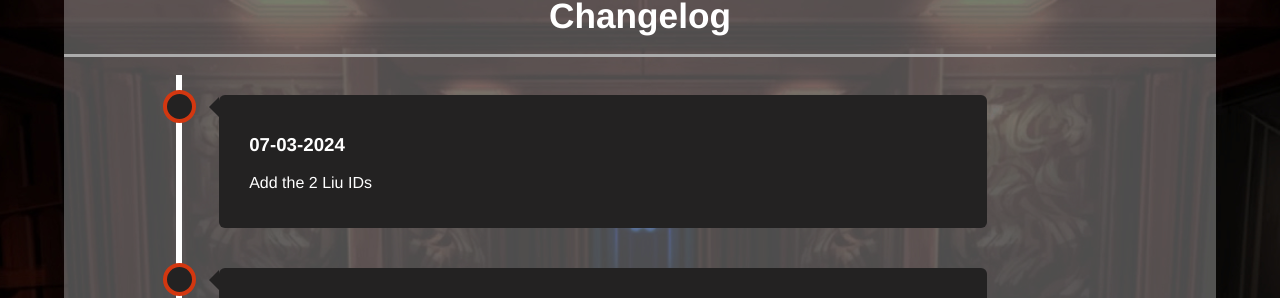
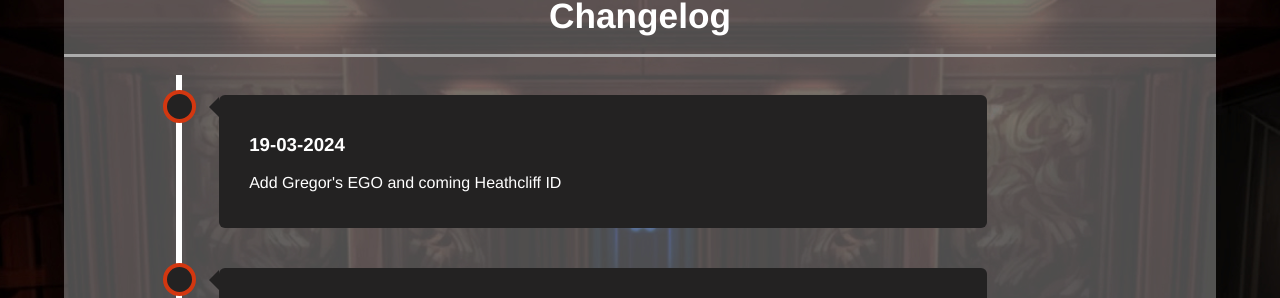
Before and after one commit to xfdxfdxfd/dantedoglcb, a Vue app: page /LCB/Changelog in a window 1280 px wide. Shown: the part 158-456 px from the top of the page. Built offline with nearby package versions, Linux system fonts and the light colour scheme.

Commit message:
Add Gregor's EGO and coming Heathcliff ID

```diff
--- a/src/components/data.js
+++ b/src/components/data.js
@@ -118,6 +118,7 @@ export default {
                 },
                 HeathIDs: {
                     IDs: {
+                        "Öufi Association South Section 3 Heathcliff": { rarity: "Rarity000", uptied: "0", level:1 },
                         "R Corp. 4th Pack Rabbit Heathcliff": { rarity: "Rarity000", uptied: "0", level:1 },
                         "The Pequod Harpooneer Heathcliff": { rarity: "Rarity000", uptied: "0", level:1 },
                         "Lobotomy E.G.O::Sunshower Heathcliff": { rarity: "Rarity000", uptied: "0", level:1 },
@@ -224,7 +225,8 @@ export default {
                         "Suddenly,One Day": { rarity: "Z", uptied: "0", level:1 },
                         "Legerdemain": { rarity: "ZnotOriginal", uptied: "0", level:1 },
                         "AEDD": { rarity: "T", uptied: "0", level:1 },
-                        "Lantern": { rarity: "H", uptied: "0", level:1 },
+                        "Lantern": { rarity: "H", uptied: "0", level: 1 },
+                        "Garden of Thorns": { rarity: "W", uptied: "0", level:1 },
                     },
                 },
             },
--- a/src/locales/en.json
+++ b/src/locales/en.json
@@ -40,6 +40,7 @@
     "Changelog07-02-2024":"Add The Pequod Captain Ishmael",
     "Changelog17-02-2024":"Add Don's Wishing Cairn EGO, add the coming event IDs",
     "Changelog07-03-2024":"Add the 2 Liu IDs",
+    "Changelog19-03-2024":"Add Gregor's EGO and coming Heathcliff ID",
 
     "Effloresced E.G.O::Spicebush YiSang":"Effloresced E.G.O::Spicebush YiSang",
     "Blade Lineage Salsu YiSang":"Blade Lineage Salsu YiSang",
@@ -94,6 +95,7 @@
     "Hook Office Fixer Hong Lu":"Hook Office Fixer Hong Lu",
     "LCB Sinner Hong Lu":"LCB Sinner Hong Lu",
 
+    "Öufi Association South Section 3 Heathcliff":"Öufi Association South Section 3 Heathcliff",
     "R Corp. 4th Pack Rabbit Heathcliff":"R Corp. 4th Pack Rabbit Heathcliff",
     "The Pequod Harpooneer Heathcliff":"The Pequod Harpooneer Heathcliff",
     "Lobotomy E.G.O::Sunshower Heathcliff":"Lobotomy E.G.O::Sunshower Heathcliff",
@@ -226,6 +228,7 @@
     "Blind Obsession":"Blind Obsession",
     "9:2":"9:2",
     "Effervescent Corrosion":"Effervescent Corrosion",
-    "Holiday":"Holiday"
+    "Holiday":"Holiday",
+    "Garden of Thorns":"Garden of Thorns"
 
 }
--- a/src/locales/zh.json
+++ b/src/locales/zh.json
@@ -40,6 +40,7 @@
     "Changelog07-02-2024":"新增船瑪",
     "Changelog17-02-2024":"新增唐的許願石，新增活動人格",
     "Changelog07-03-2024":"新增六良和六羅",
+    "Changelog19-03-2024":"新增蟲的EGO和11希",
 
     "Effloresced E.G.O::Spicebush YiSang":"花箱",
     "Blade Lineage Salsu YiSang":"劍箱",
@@ -94,6 +95,7 @@
     "Hook Office Fixer Hong Lu":"吊鴻",
     "LCB Sinner Hong Lu":"初始鴻",
 
+    "Öufi Association South Section 3 Heathcliff":"11希",
     "R Corp. 4th Pack Rabbit Heathcliff":"兔子",
     "Lobotomy E.G.O::Sunshower Heathcliff":"傘希",
     "The Pequod Harpooneer Heathcliff":"魁魁希",
@@ -225,5 +227,6 @@
     "Blind Obsession":"盲目",
     "9:2":"9:2",
     "Effervescent Corrosion":"蚌殼",
-    "Holiday":"魯道夫"
+    "Holiday":"魯道夫",
+    "Garden of Thorns":"荊棘花園"
 }
--- a/src/views/Changelog.vue
+++ b/src/views/Changelog.vue
@@ -7,6 +7,16 @@
                 <h2 class="separator"></h2>
                 &nbsp;
                 <!-- timeline item -->
+                <div class="timeline">
+                    <div class="container black">
+                        <div class="timelinecontent_black">
+                            <h3 style="text-align:left;">19-03-2024</h3>
+                            <p style="text-align:left;">{{ $t(`Changelog19-03-2024`) }}
+                            </p>
+
+                        </div>
+                    </div>
+                </div>
                 <div class="timeline">
                     <div class="container black">
                         <div class="timelinecontent_black">
```
